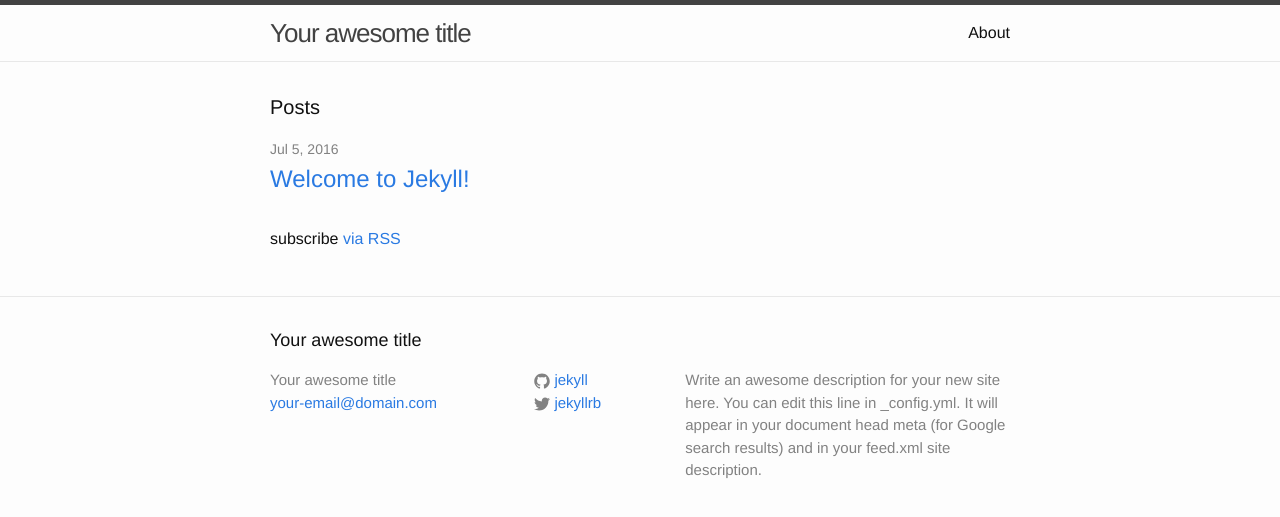
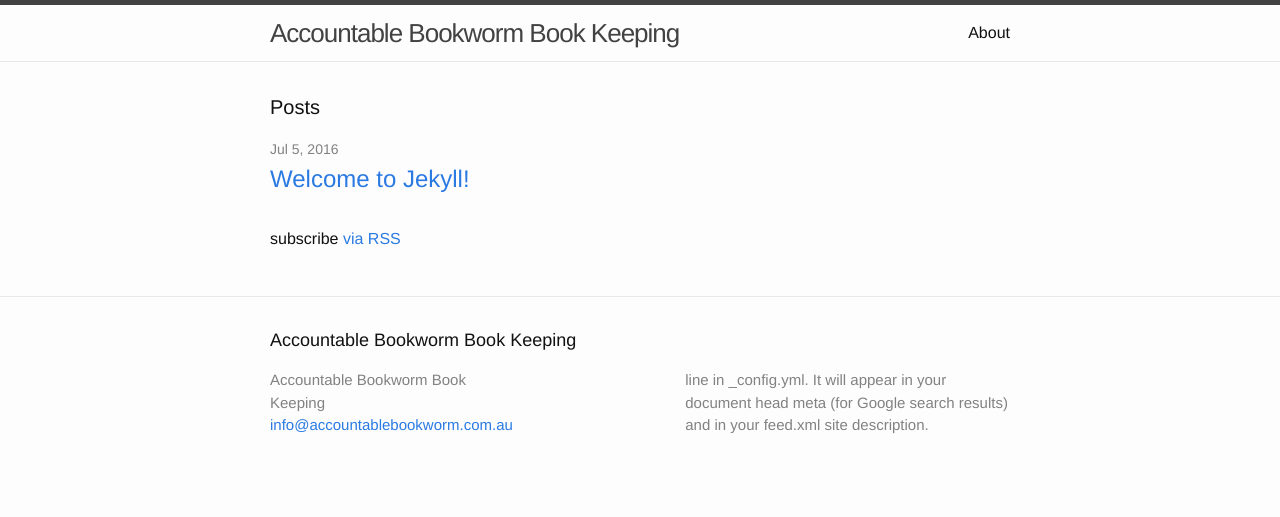
Before and after one commit to aivins/bookwormsite, a Jekyll site: the page built from index.html, in a window 1280 px wide. Shown: the top 517 px of the page. Built offline with Jekyll 4.4.1, drawn with Linux system fonts in a browser that asks for light colours.

Commit message:
Init _config.yml

```diff
--- a/_config.yml
+++ b/_config.yml
@@ -1,21 +1,8 @@
-# Welcome to Jekyll!
-#
-# This config file is meant for settings that affect your whole blog, values
-# which you are expected to set up once and rarely need to edit after that.
-# For technical reasons, this file is *NOT* reloaded automatically when you use
-# 'jekyll serve'. If you change this file, please restart the server process.
-
-# Site settings
-title: Your awesome title
-email: your-email@domain.com
-description: > # this means to ignore newlines until "baseurl:"
-  Write an awesome description for your new site here. You can edit this
+title: Accountable Bookworm Book Keeping
+email: info@accountablebookworm.com.au
+description: >
   line in _config.yml. It will appear in your document head meta (for
   Google search results) and in your feed.xml site description.
-baseurl: "" # the subpath of your site, e.g. /blog
-url: "http://yourdomain.com" # the base hostname & protocol for your site
-twitter_username: jekyllrb
-github_username:  jekyll
-
-# Build settings
+baseurl: ""
+url: "http://www.accountablebookworm.com.au"
 markdown: kramdown
```
Also changed, not shown: 2 other files.
